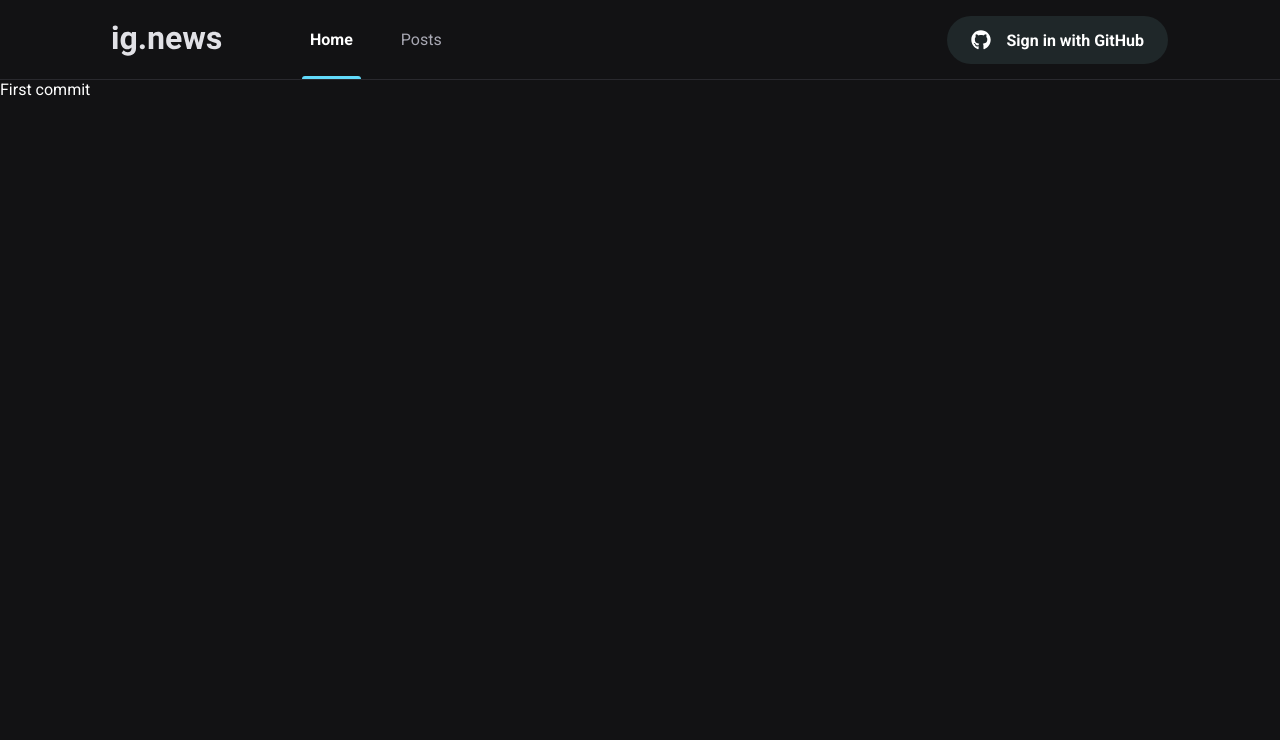
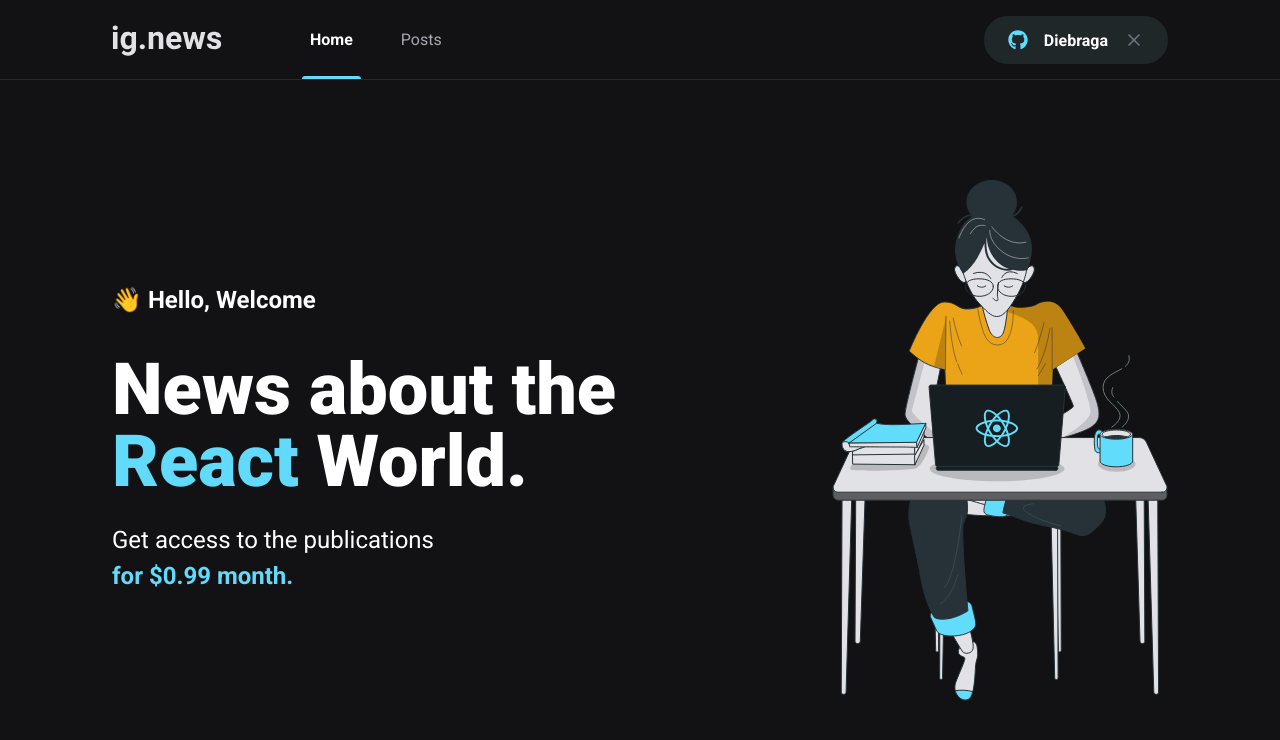
Before and after one commit to diebraga/ig.news, a Next.js app in the folder ig.news/: page / in a window 1280 px wide. Shown: the top 740 px of the page. Built offline with nearby package versions, Linux system fonts and the light colour scheme.

Commit message:
home and styles

```diff
--- a/ig.news/components/SignInButton.tsx
+++ b/ig.news/components/SignInButton.tsx
@@ -1,10 +1,25 @@
 import styles from '../styles/signinbutton.module.scss'
 import { FaGithub } from 'react-icons/fa'
+import { FiX } from 'react-icons/fi'
 
 export function SignInButton() {
-  return (
-    <button type="button" className={styles.signInButton}>
-      <FaGithub />
+  const isLoggedIn = true
+
+  return isLoggedIn ? (
+    <button
+      type="button"
+      className={styles.signInButton}
+    >
+      <FaGithub color='#61dafb' />
+      Diebraga
+      <FiX color='#737380' className={styles.closeIcon}/>
+    </button>
+  ) : (
+    <button
+      type="button"
+      className={styles.signInButton}
+    >
+      <FaGithub color='#d90602' />
       Sign in with GitHub
     </button>
   )
--- a/ig.news/pages/index.tsx
+++ b/ig.news/pages/index.tsx
@@ -3,11 +3,22 @@ import styles from '../styles/home.module.scss'
 
 export default function Home() {
   return (
-    <div>
+    <>
       <Head>
-        <title>ig.news</title>
+        <title>Home - ig.news</title>
       </Head>
-      First commit
-    </div>
+      <main className={styles.contentContainer}>
+        <section className={styles.hero}>
+          <span>👋 Hello, Welcome</span>
+          <h1>News about the <span>React</span> World.</h1>
+          <p>
+            Get access to the publications <br />
+            <span>for $0.99 month.</span>
+          </p>
+        </section>
+
+        <img src="avatar.svg" alt="coder girl"/>
+      </main>
+    </>
   )
 }
--- /dev/null
+++ b/ig.news/styles/home.module.scss
@@ -0,0 +1,45 @@
+.contentContainer {
+  max-width: 1120px;
+  margin: 0 auto;
+  padding: 0 2rem;
+  height: calc(100vh - 5rem);
+
+  display: flex;
+  align-items: center;
+  justify-content: space-between;
+}
+
+.hero {
+  max-width: 600px;
+
+  & > span {
+    font-size: 1.5rem;
+    font-weight: bold;
+  }
+
+  h1 {
+    font-size: 4.5rem;
+    line-height: 4.5rem;
+    font-weight: 900;
+    margin-top: 2.5rem;
+
+    span {
+      color: var(--cyan-500);
+    }
+  }
+
+  p {
+    font-size: 1.5rem;
+    line-height: 2.25rem;
+    margin-top: 1.5rem;
+
+    span {
+      color: var(--cyan-500);
+      font-weight: bold;
+    }
+  }
+
+  button {
+    margin-top: 2.5rem;
+  }
+}
```
